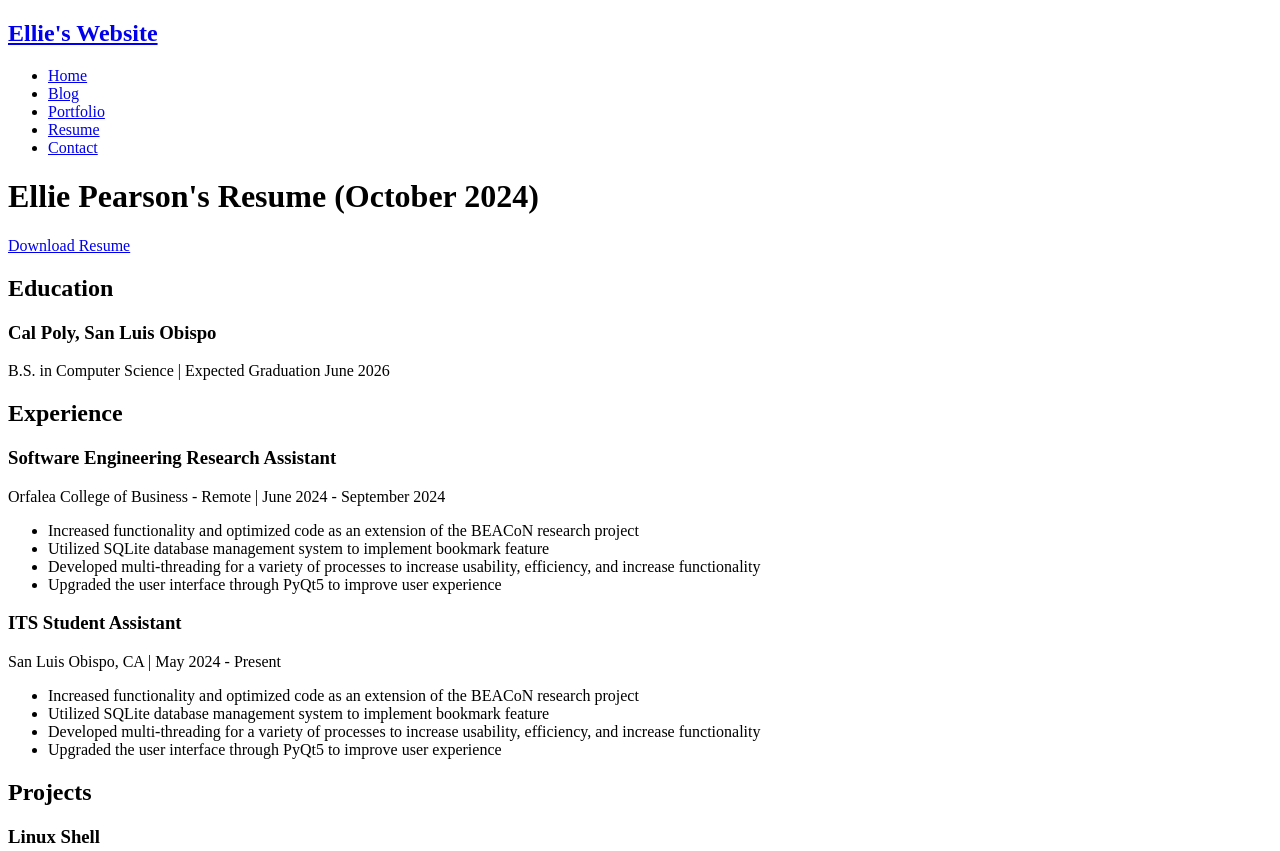
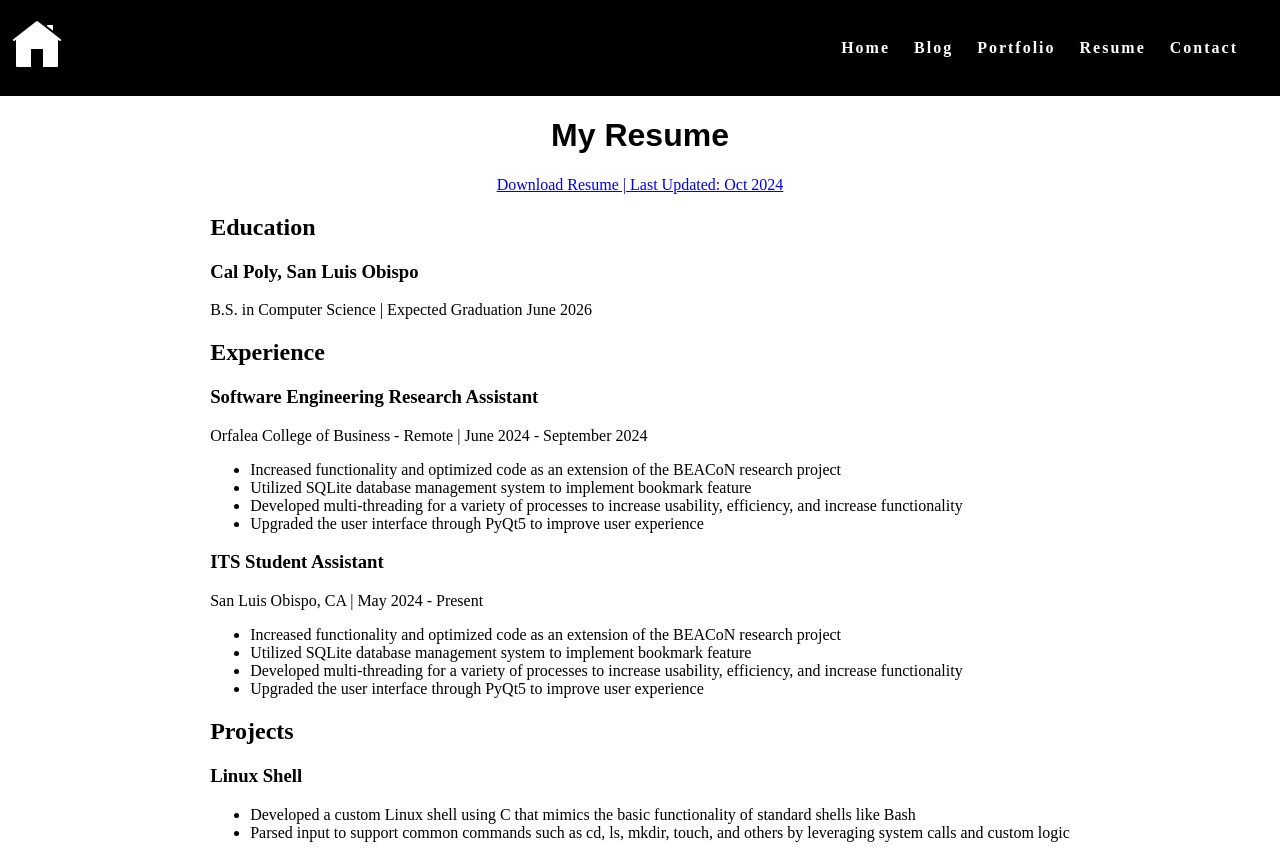
Before and after one commit to epears04/epears04.github.io, a plain HTML site: page resume.html in a window 1280 px wide. Shown: the top 851 px of the page. Drawn offline with Linux system fonts and the light colour scheme.

Commit message:
feat: added basic css style

```diff
--- a/resume.html
+++ b/resume.html
@@ -2,10 +2,11 @@
 <html>
     <head>
         <title>Ellie's Resume</title>
+        <link rel="stylesheet" href="styles.css" />
     </head>
     <body>
         <nav class="navbar">
-            <h1 class="logo"><a href="index.html">Ellie's Website</a></h1>
+            <h1 class="logo"><a href="index.html"><img src="home.png" alt="home icon"></a></h1>
             <ul class="nav-list">
                 <li><a href="index.html">Home</a></li>
                 <li><a href="blog.html">Blog</a></li>
@@ -15,8 +16,8 @@
             </ul>
         </nav>
         <main>
-            <h1 class="resume-title">Ellie Pearson's Resume (October 2024)</h1>
-            <a href="oct1resume.pdf" download>Download Resume</a>
+            <h1 class="resume-title">My Resume</h1>
+            <a href="oct1resume.pdf" download>Download Resume | Last Updated: Oct 2024</a>
             <div class="resume">
                 <section class="section">
                     <h2 class="section-title">Education</h2>
--- a/styles.css
+++ b/styles.css
@@ -0,0 +1,76 @@
+html {
+    height: 100%;
+  }
+
+  body {
+    background-color: white;
+    position: relative;
+    min-height: 100vh;
+    padding: 0;
+    margin: 0;
+  }
+
+  main {
+    padding: 0 20px 40px 20px;
+    display: flex;
+    flex-direction: column;
+    justify-content: center;
+    align-items: center;
+  }
+
+  /* CSS for navigation bar */
+
+  .navbar {
+    position: -webkit-sticky;
+    position: sticky;
+    top: 0;
+    width: 100%;
+    height: 7%;
+    z-index: 10;
+
+    display: flex;
+    justify-content: space-between;
+    align-items: center;
+    text-align: center;
+
+    background-color: black;
+    color: white;
+    padding: 0px 0px;
+
+    /* Debug border */
+    /* border: solid red; */
+  }
+
+  .nav-list {
+    display: flex;
+    flex-direction: row;
+    position: relative;
+    right: 30px;
+    list-style: none;
+  }
+
+  .navbar a {
+    color: white;
+    font-weight: bold;
+    margin: 0 12px;
+    text-decoration: none;
+    letter-spacing: 2px;
+  }
+
+  /* CSS for page footer */
+
+  .footer {
+    display: flex;
+    justify-content: center;
+    align-items: center;
+    background-color: black;
+    color: white;
+    position: absolute;
+    bottom: 0;
+    width: 100%;
+    height: 2.5rem;
+  }
+
+  h1 {
+    font-family: Arial, Helvetica, sans-serif;
+  }
```
Also changed, not shown: blog.html (+2 -1 lines), contact.html (+2 -1 lines), index.html (+3 -2 lines), portfolio.html (+2 -1 lines), home.png (added).
